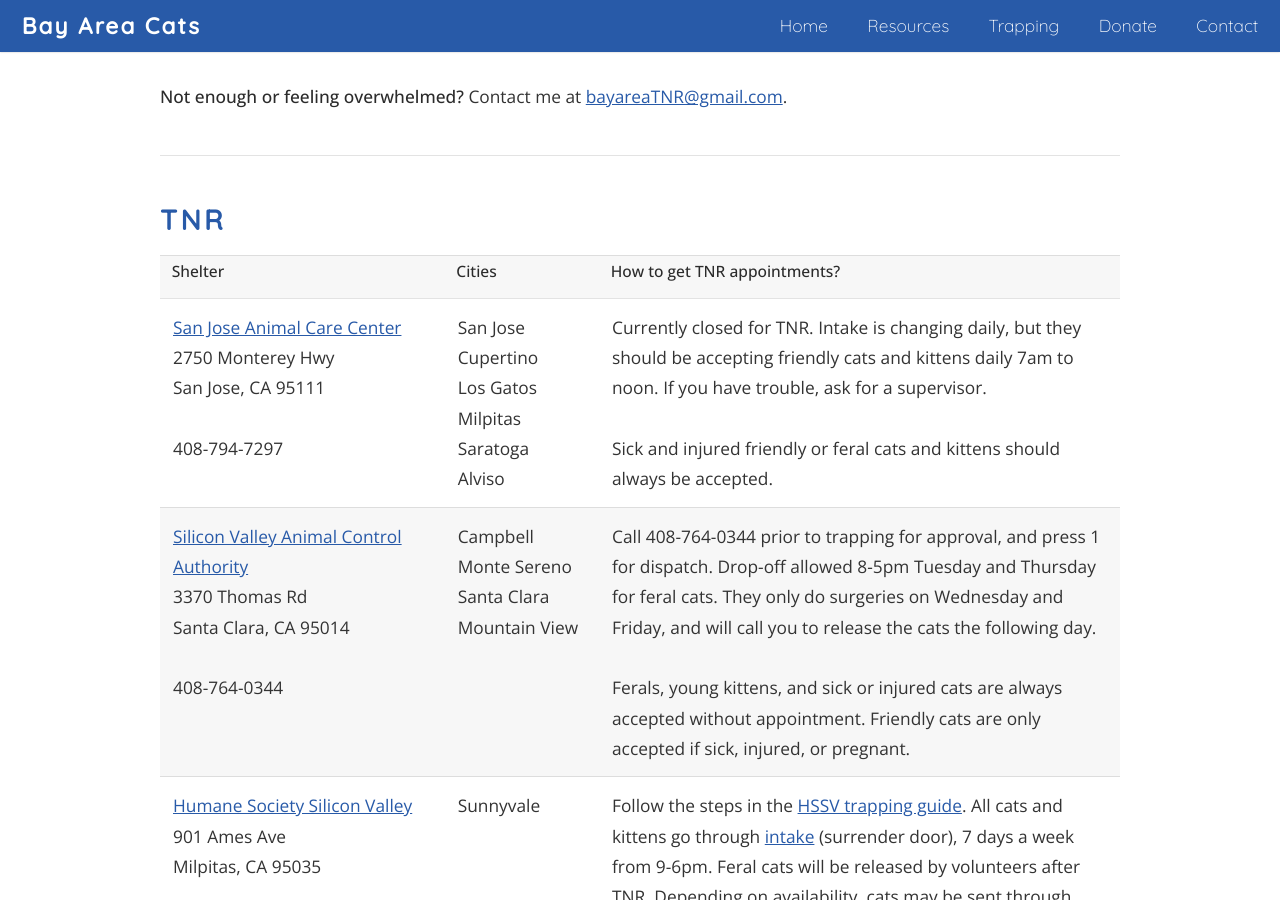
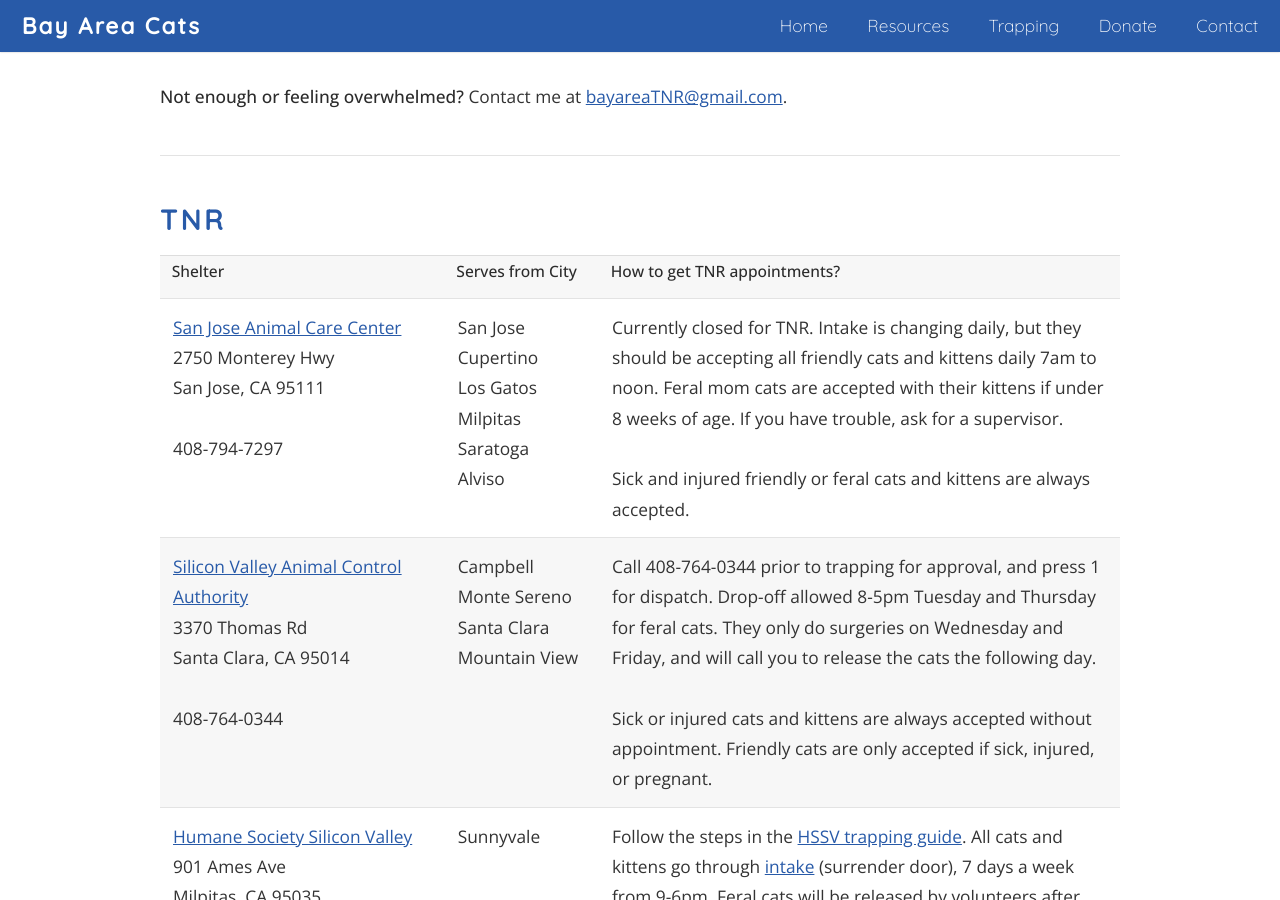
Before and after one commit to sunmeetsingh/bayareacats.github.io, a Jekyll site: the page built from resources.html, in a window 1280 px wide and 900 px high, scrolled down 581 px. Built offline with Jekyll 4.4.1, drawn with Linux system fonts in a browser that asks for light colours.

Commit message:
Update TNR rules

```diff
--- a/resources.html
+++ b/resources.html
@@ -51,7 +51,7 @@
 
                   <tr>
                     <th>Shelter</th>
-                    <th>Cities</th>
+                    <th>Serves from City</th>
                     <th>How to get TNR appointments?</th>
                   </tr>
                   <tr>
@@ -67,9 +67,9 @@
                     Saratoga<br/>
                     Alviso
                     </td>
-                    <td>Currently closed for TNR. Intake is changing daily, but they should be accepting friendly cats and kittens daily 7am to noon. If you have trouble, ask for a supervisor. <br/><br/>
+                    <td>Currently closed for TNR. Intake is changing daily, but they should be accepting all friendly cats and kittens daily 7am to noon. Feral mom cats are accepted with their kittens if under 8 weeks of age. If you have trouble, ask for a supervisor. <br/><br/>
 
-                        Sick and injured friendly or feral cats and kittens should always be accepted.
+                        Sick and injured friendly or feral cats and kittens are always accepted.
 
                         <!--</b><br/>Follow the steps in the <a target="_blank" href="/sjacc">SJACC trapping guide</a>. Email <a target="_blank" href="mailto:sjtnr@sanjoseca.gov">sjtnr@sanjoseca.gov</a> for an appointment to bring in a cat for TNR. Appointments are Tuesday - Friday, drop off 7-7:20am and pick up 4pm.<br/><br/>
 
@@ -90,7 +90,7 @@
                     </td>
                     <td>Call 408-764-0344 prior to trapping for approval, and press 1 for dispatch. Drop-off allowed 8-5pm Tuesday and Thursday for feral cats. They only do surgeries on Wednesday and Friday, and will call you to release the cats the following day.<br/><br/>
 
-                    Ferals, young kittens, and sick or injured cats are always accepted without appointment. Friendly cats are only accepted if sick, injured, or pregnant.
+                    Sick or injured cats and kittens are always accepted without appointment. Friendly cats are only accepted if sick, injured, or pregnant.
                     </td>
                   </tr>
                   <tr>
```
